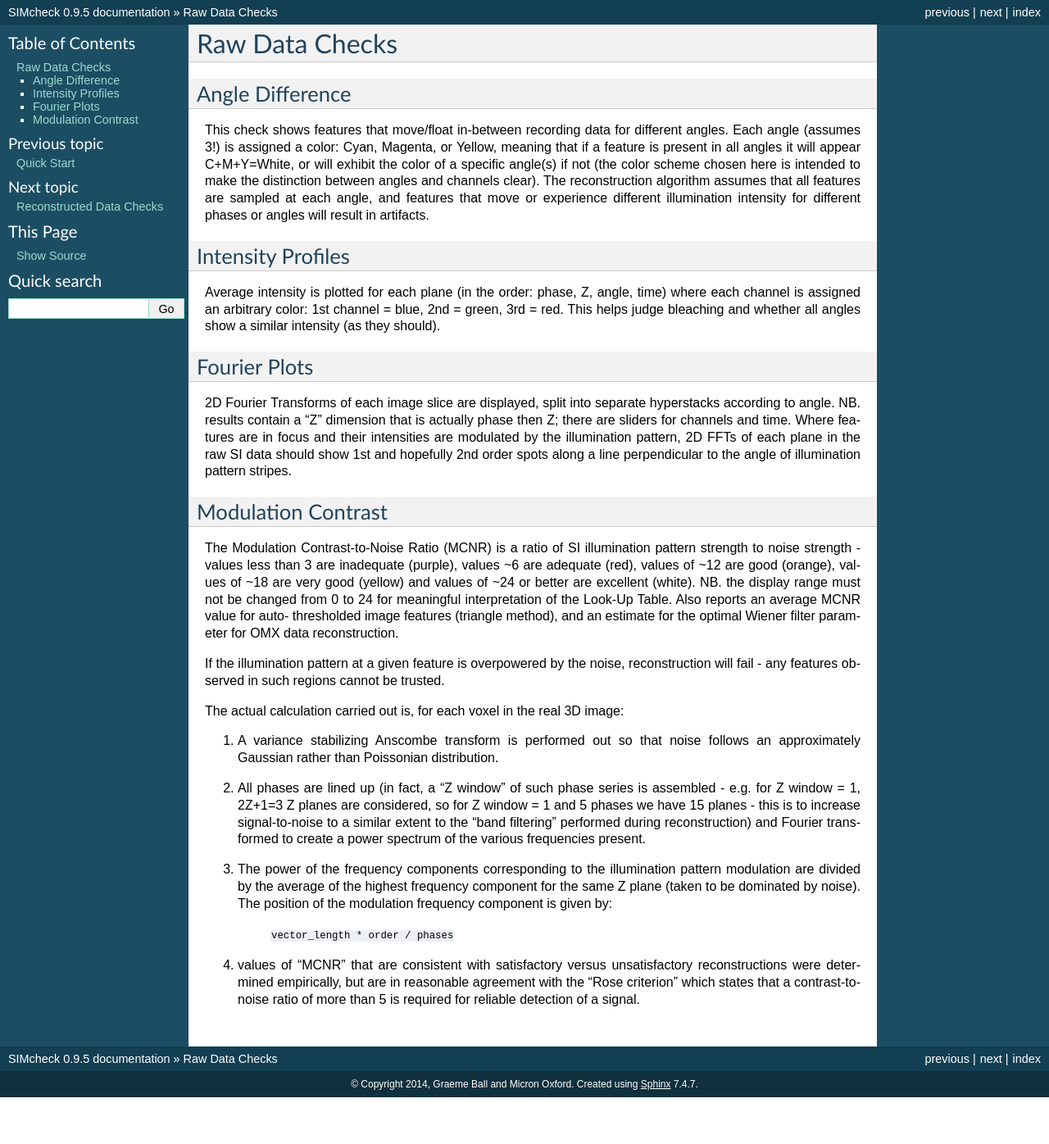
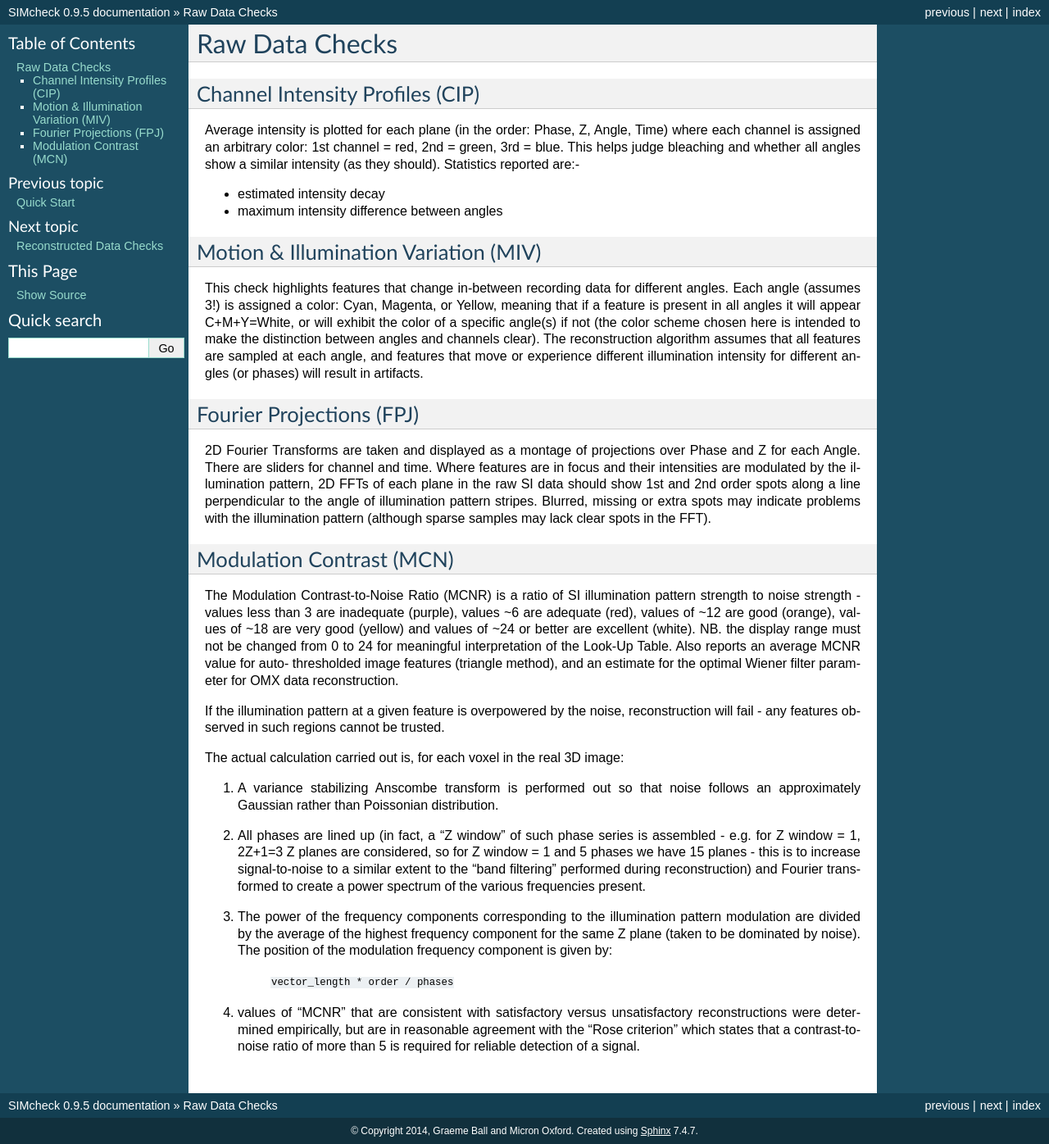
Before and after one commit to MicronOxford/SIMcheck_Manual, a Sphinx documentation site: the page built from source/raw_data_checks.rst, in a window 1280 px wide. Shown: the whole page at 82% size. Built offline with Sphinx 7.4.7, drawn with Linux system fonts in a browser that asks for light colours; before the commit the page ends 1339 px from its top, so only the background shows below that.

Commit message:
update raw_data_checks.rst

```diff
--- a/source/raw_data_checks.rst
+++ b/source/raw_data_checks.rst
@@ -1,39 +1,43 @@
 Raw Data Checks
 ===============
 
-Angle Difference
-----------------
+Channel Intensity Profiles (CIP)
+--------------------------
 
-This check shows features that move/float in-between recording data for
+Average intensity is plotted for each plane (in the order: Phase, Z, Angle,
+Time) where each channel is assigned an arbitrary color: 1st channel = red,
+2nd = green, 3rd = blue. This helps judge bleaching and whether all angles show
+a similar intensity (as they should). Statistics reported are:-
+
+- estimated intensity decay
+- maximum intensity difference between angles
+
+Motion & Illumination Variation (MIV)
+-------------------------------
+
+This check highlights features that change in-between recording data for
 different angles. Each angle (assumes 3!) is assigned a color: Cyan, Magenta,
 or Yellow, meaning that if a feature is present in all angles it will appear
 C+M+Y=White, or will exhibit the color of a specific angle(s) if not (the
 color scheme chosen here is intended to make the distinction between angles
 and channels clear). The reconstruction algorithm assumes that all features
 are sampled at each angle, and features that move or experience different
-illumination intensity for different phases or angles will result in
+illumination intensity for different angles (or phases) will result in
 artifacts.
 
-Intensity Profiles
-------------------
+Fourier Projections (FPJ)
+-------------------
 
-Average intensity is plotted for each plane (in the order: phase, Z, angle,
-time) where each channel is assigned an arbitrary color: 1st channel = blue,
-2nd = green, 3rd = red. This helps judge bleaching and whether all angles show
-a similar intensity (as they should).
+2D Fourier Transforms are taken and displayed as a montage of projections
+over Phase and Z for each Angle. There are sliders for channel and time.
+Where features are in focus and their intensities are modulated by the
+illumination pattern, 2D FFTs of each plane in the raw SI data should show
+1st and 2nd order spots along a line perpendicular to the angle of
+illumination pattern stripes. Blurred, missing or extra spots may indicate
+problems with the illumination pattern (although sparse samples may lack
+clear spots in the FFT).
 
-Fourier Plots
--------------
-
-2D Fourier Transforms of each image slice are displayed, split into separate
-hyperstacks according to angle. NB. results contain a "Z" dimension that is
-actually phase then Z; there are sliders for channels and time. Where
-features are in focus and their intensities are modulated by the
-illumination pattern, 2D FFTs of each plane in the raw SI data should show
-1st and hopefully 2nd order spots along a line perpendicular to the angle
-of illumination pattern stripes.
-
-Modulation Contrast
+Modulation Contrast (MCN)
 -------------------
 
 The Modulation Contrast-to-Noise Ratio (MCNR) is a ratio of SI illumination
```
